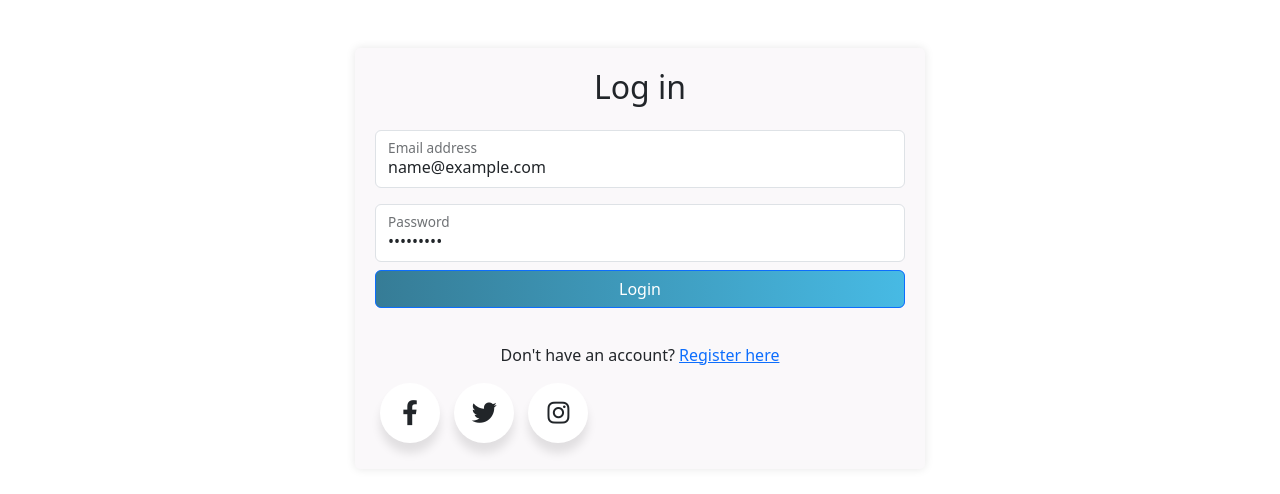
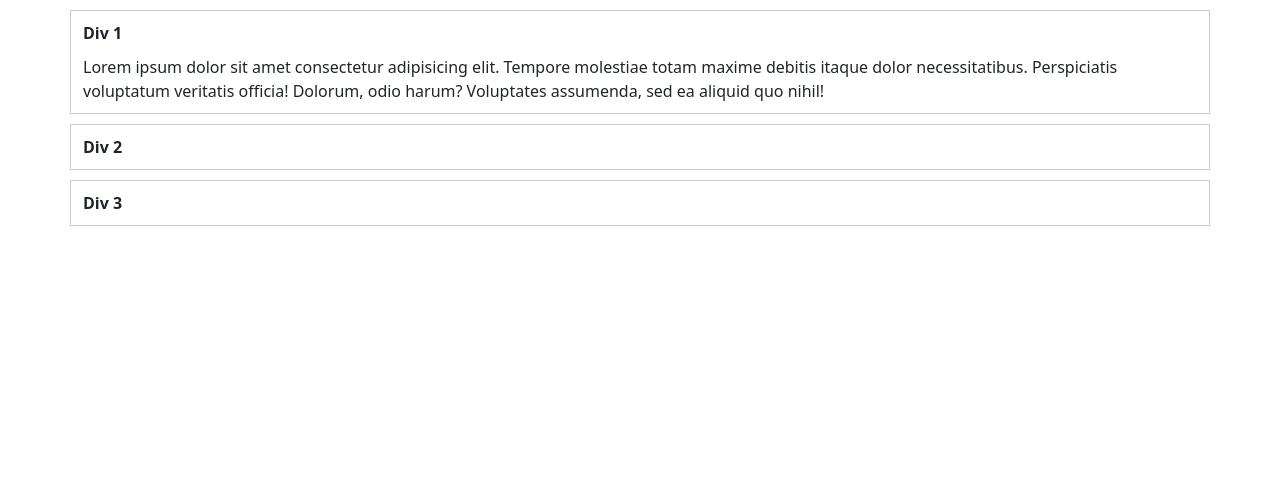
Before and after one commit to Marina-yoya/Login-Form, a plain HTML site: page index.html in a window 1280 px wide. Both pictures are taken after typing "name@example.com", "Sample123" into the empty fields and a click on the button "Login". Drawn offline with nearby package versions, Linux system fonts and the light colour scheme.

Commit message:
div accordion after successful login

```diff
--- a/app.js
+++ b/app.js
@@ -139,9 +139,34 @@ $(document).ready(function () {
         return isValid;
     }
 
+
+    function openAccordion() {
+        $(".toggle").css("display", "block");
+        $('.div-content:first').slideDown();
+
+        $('.div-toggle').click(function () {
+            const container = $(this).parent();
+            const content = container.find('.div-content');
+
+            if (content.is(':hidden')) {
+                $('.div-content').slideUp();
+                content.slideDown();
+                $('.toggle').css('border', '1px solid #ccc');
+
+            } else {
+                content.slideUp();
+
+            }
+        });
+
+    }
+
+
     $("#loginForm").on("submit", function (event) {
         event.preventDefault();
         if (validateForm()) {
+            $('#loginPage').hide();
+            openAccordion();
             console.log("Form is valid.");
         }
     });
--- a/index.html
+++ b/index.html
@@ -19,7 +19,7 @@
 <body>
     <main>
 
-        <div class="container my-5">
+        <div class="container my-5" id="loginPage">
             <div class="row justify-content-center">
                 <div class="col-md-6">
                     <h2 class="text-center mb-4">Log in</h2>
@@ -32,7 +32,7 @@
                             <input type="password" class="form-control" id="floatingPassword" placeholder="Password">
                             <label for="floatingPassword">Password</label>
                         </div>
-                        <button type="submit" class="btn btn-primary btn-block">Login</button>
+                        <button type="submit" id="loginBtn" class="btn btn-primary btn-block">Login</button>
                     </form>
                     <p class="text-center mt-3">Don't have an account? <a href="#" class="login-link">Register here</a>
                     </p>
@@ -52,6 +52,7 @@
                     </div>
                 </div>
             </div>
+
         </div>
 
         <div class="container active my-5">
@@ -101,6 +102,34 @@
             </div>
         </div>
 
+        <div class="container toggle">
+            <div class="div-toggle">Div 1</div>
+            <div class="div-content">
+                Lorem ipsum dolor sit amet consectetur adipisicing elit. Tempore molestiae totam maxime debitis itaque
+                dolor necessitatibus.
+                Perspiciatis voluptatum veritatis officia! Dolorum, odio harum? Voluptates assumenda, sed ea aliquid quo
+                nihil!
+            </div>
+        </div>
+        <div class="container toggle">
+            <div class="div-toggle">Div 2</div>
+            <div class="div-content">
+                Lorem ipsum dolor sit amet consectetur adipisicing elit. Tempore molestiae totam maxime debitis itaque
+                dolor necessitatibus.
+                Perspiciatis voluptatum veritatis officia! Dolorum, odio harum? Voluptates assumenda, sed ea aliquid quo
+                nihil!
+            </div>
+        </div>
+        <div class="container toggle">
+            <div class="div-toggle">Div 3</div>
+            <div class="div-content">
+                Lorem ipsum dolor sit amet consectetur adipisicing elit. Tempore molestiae totam maxime debitis itaque
+                dolor necessitatibus.
+                Perspiciatis voluptatum veritatis officia! Dolorum, odio harum? Voluptates assumenda, sed ea aliquid quo
+                nihil!
+            </div>
+        </div>
+
     </main>
 
 </body>
--- a/index.scss
+++ b/index.scss
@@ -175,14 +175,53 @@ $hover-box-shodow: 0 0 0 0.2rem rgba(0, 123, 255, 0.25);
 
 .form-control .invalid {
     border-color: red;
-  }
+}
 
-  .shake-animation {
+.shake-animation {
     animation: shake 0.5s;
-  }
+}
 
-  @keyframes shake {
-    0%, 100% { transform: translateX(0); }
-    10%, 30%, 50%, 70%, 90% { transform: translateX(-5px); }
-    20%, 40%, 60%, 80% { transform: translateX(5px); }
-  }
+@keyframes shake {
+
+    0%,
+    100% {
+        transform: translateX(0);
+    }
+
+    10%,
+    30%,
+    50%,
+    70%,
+    90% {
+        transform: translateX(-5px);
+    }
+
+    20%,
+    40%,
+    60%,
+    80% {
+        transform: translateX(5px);
+    }
+}
+
+
+.toggle {
+    display: none;
+}
+
+.toggle {
+    border: 1px solid #ccc;
+    margin: 10px;
+    padding: 10px;
+}
+
+.div-toggle {
+    cursor: pointer;
+    font-weight: bold;
+}
+
+.div-content {
+    display: none;
+    margin-top: 10px;
+    overflow: hidden;
+}
```
Also changed, not shown: index.css, 1 other file.
